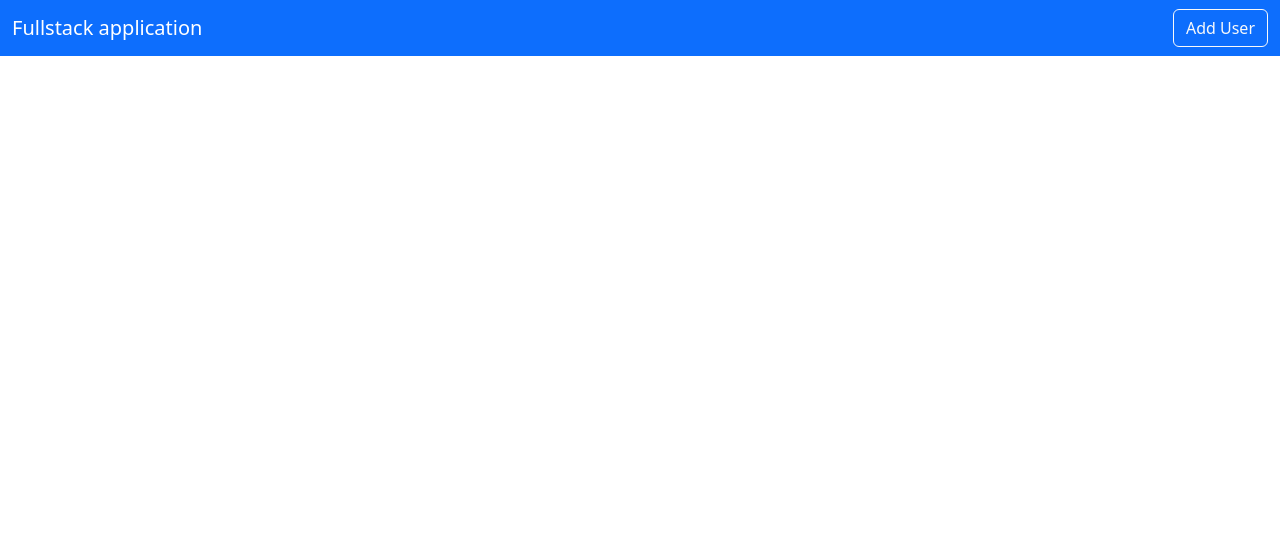
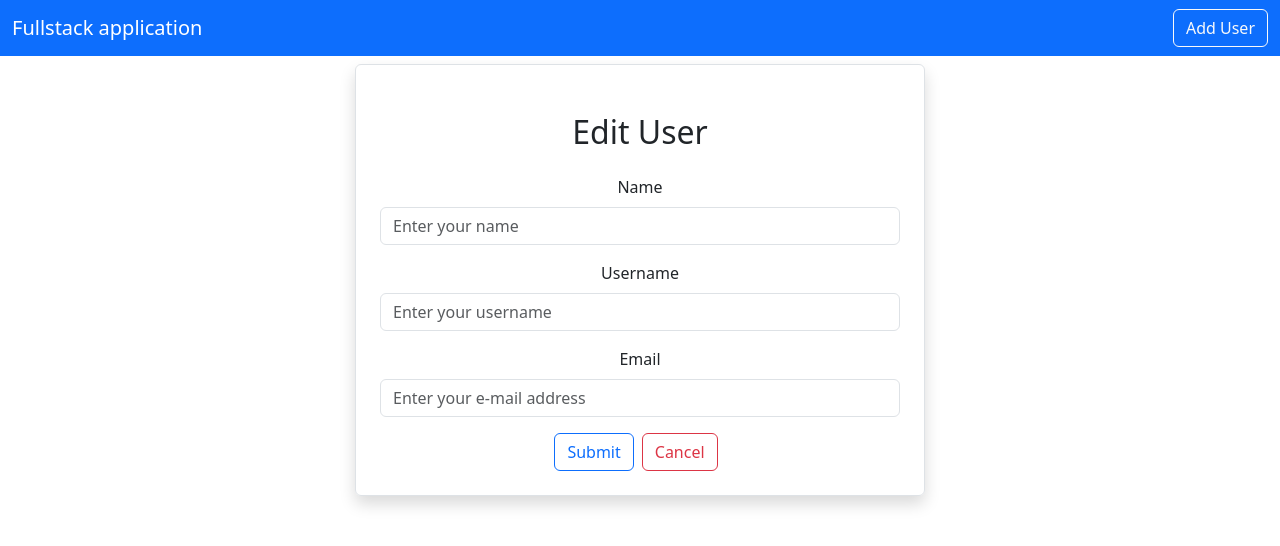
Before and after one commit to thanhm963/project2-front, a React (Create React App) app: page /edituser/1 in a window 1280 px wide. Shown: the top 546 px of the page. Built offline with nearby package versions, Linux system fonts and the light colour scheme; no server answers.

Commit message:
edit user using axios put

```diff
--- a/src/App.js
+++ b/src/App.js
@@ -5,6 +5,7 @@
 import Home from './pages/Home';
 import { BrowserRouter as Router, Routes,Route } from 'react-router-dom';
 import AddUser from './users/AddUser';
+import EditUser from './users/EditUser';
 function App() {
   return (
     <div className="App">
@@ -13,6 +14,7 @@
       <Routes>
         <Route exact path="/" element={<Home/>}/>
         <Route exact path="/adduser" element={<AddUser/>} />
+        <Route exact path="/edituser/:id" element={<EditUser/>}/>
       </Routes>
 
       </Router>
--- a/src/pages/Home.js
+++ b/src/pages/Home.js
@@ -1,5 +1,6 @@
 import React, { useEffect, useState } from 'react';
 import axios from 'axios';
+import { Link } from "react-router-dom";
 
 export default function Home() {
 
@@ -36,7 +37,9 @@
             <td>{user.email}</td>
             <td>
                 <button className="btn btn-primary mx-2">View</button>
-                <button className="btn btn-outline-primary mx-2">Edit</button>
+                <Link className="btn btn-outline-primary mx-2"
+                to={`/edituser/${user.id}`}
+                >Edit</Link>
                 <button className="btn btn-danger mx-2">Delete</button>
             </td>
           </tr>
--- a/src/users/AddUser.js
+++ b/src/users/AddUser.js
@@ -69,7 +69,7 @@
                 />
              </div>
              <button type="submit" className="btn btn-outline-primary">Submit</button>
-             <Link className="btn btn-outline-danger mx-2" to="/">Cancel</Link>
+             <Link className="btn btn-outline-danger mx-2" to="/3333">Cancel</Link>
              </form>
           </div>
       </div>
--- a/src/users/EditUser.js
+++ b/src/users/EditUser.js
@@ -0,0 +1,91 @@
+import React, {useEffect, useState} from 'react'
+import axios from 'axios';
+import { Link, useNavigate , useParams} from 'react-router-dom';
+export default function EditUser() {
+
+  let navigate=useNavigate()
+
+    const {id} = useParams()
+
+
+    const [user, setUser]=useState({
+        name:"",
+        username:"",
+        email:""
+    })
+
+    const{name,username,email} = user
+
+    const onInputChange=(e)=>{
+        setUser({...user, [e.target.name]: e.target.value})
+    }
+    //coi lai ham nay
+    useEffect(()=> {
+        loadUser();
+    }, []);
+
+    const onSubmit=async (e) => {
+      e.preventDefault();
+      //tai sao edit la put, dung `
+      await axios.put(`http://localhost:8080/user/${id}`,user);
+      navigate("/")
+
+    }
+
+    const loadUser=async ()=> {
+        const result = await axios.get(`http://localhost:8080/user/${id}`)
+        setUser(result.data)
+    }
+  return(
+   <div className="container">
+      <div className="row">
+          <div className="col-md-6 offset-md-3 border rounded p-4 mt-2 shadow">
+             <h2 className="text-center m-4">Edit User</h2>
+             <form onSubmit={(e)=>onSubmit(e)}>
+             <div className="mb-3">
+                <label htmlFor="Name" className="form-label">
+                    Name
+                </label>
+                <input
+                type={"text"}
+                className="form-control"
+                placeholder="Enter your name"
+                name="name"
+                value={name}
+                onChange={(e)=>onInputChange(e)}
+                />
+             </div>
+             <div className="mb-3">
+                <label htmlFor="Username" className="form-label">
+                    Username
+                </label>
+                <input
+                type={"text"}
+                className="form-control"
+                placeholder="Enter your username"
+                name="username"
+                value={username}
+                onChange={(e)=>onInputChange(e)}
+                />
+             </div>
+             <div className="mb-3">
+                <label htmlFor="Email" className="form-label">
+                    Email
+                </label>
+                <input
+                type={"text"}
+                className="form-control"
+                placeholder="Enter your e-mail address"
+                name="email"
+                value={email}
+                onChange={(e)=>onInputChange(e)}
+                />
+             </div>
+             <button type="submit" className="btn btn-outline-primary">Submit</button>
+             <Link className="btn btn-outline-danger mx-2" to="/3333">Cancel</Link>
+             </form>
+          </div>
+      </div>
+  </div>
+  )
+}
```
